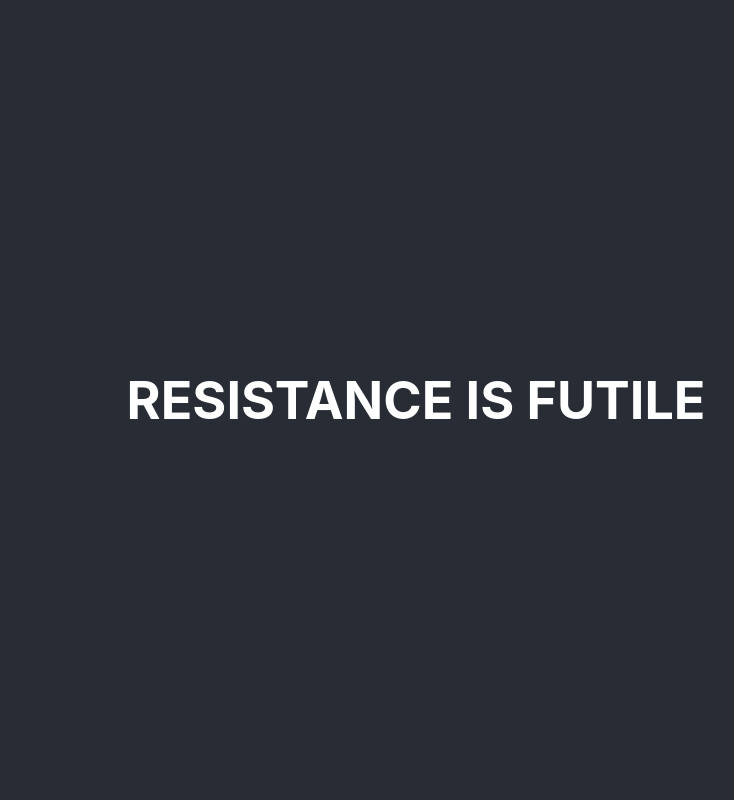
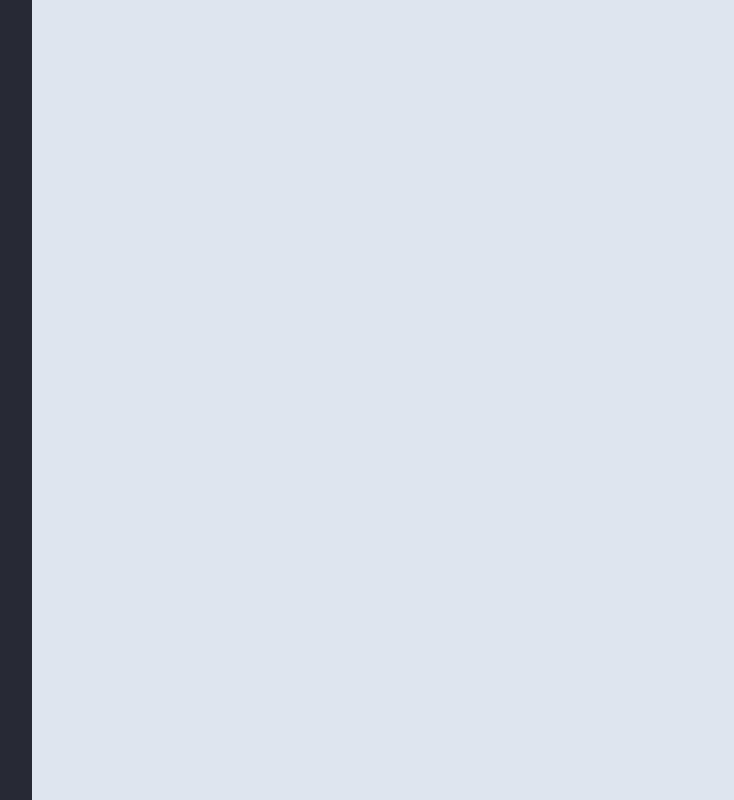
Before and after one commit to lijitin/landing, a React (Create React App) app: page / in a window 1280 px wide. Shown: the whole page, without its empty margins (224-958 px from the left). Built offline with nearby package versions, Linux system fonts and the light colour scheme.

Commit message:
sidebar and spotlight

```diff
--- a/src/App.css
+++ b/src/App.css
@@ -1,38 +1,31 @@
-.App {
-  text-align: center;
+html, body {
+  height: 100vh;
+  margin: 0;
 }
 
-.App-logo {
-  height: 40vmin;
-  pointer-events: none;
+#root {
+  min-height: 100vh;
 }
 
-@media (prefers-reduced-motion: no-preference) {
-  .App-logo {
-    animation: App-logo-spin infinite 20s linear;
-  }
+.App {
+  height: 100vh;
+  width: inherit;
 }
 
-.App-header {
+.main {
+  display: flex;
+  flex-direction: row;
+  height: 100vh;
+  width: inherit;
+}
+.side-bar {
+  width: 40vh;
+  height: 100%;
   background-color: #282c34;
-  min-height: 100vh;
-  display: flex;
-  flex-direction: column;
-  align-items: center;
-  justify-content: center;
-  font-size: calc(10px + 2vmin);
-  color: white;
 }
 
-.App-link {
-  color: #61dafb;
+.spotlight {
+  width: 100%;
+  height: 100%;
+  background-color: #dde4eb;
 }
-
-@keyframes App-logo-spin {
-  from {
-    transform: rotate(0deg);
-  }
-  to {
-    transform: rotate(360deg);
-  }
-}
--- a/src/App.js
+++ b/src/App.js
@@ -4,9 +4,14 @@ import './App.css';
 function App() {
   return (
     <div className="App">
-      <header className="App-header">
-        <h1>RESISTANCE IS FUTILE</h1>
-      </header>
+        <div className="main">
+          <div className="side-bar">
+            {/* todo */}
+          </div>
+          <div className="spotlight">
+            {/* todo */}
+          </div>
+        </div>
     </div>
   );
 }
```
Also changed, not shown: public/index.html (line endings or trailing spaces), 1 other file (tests, documents, lock files or other folders).
